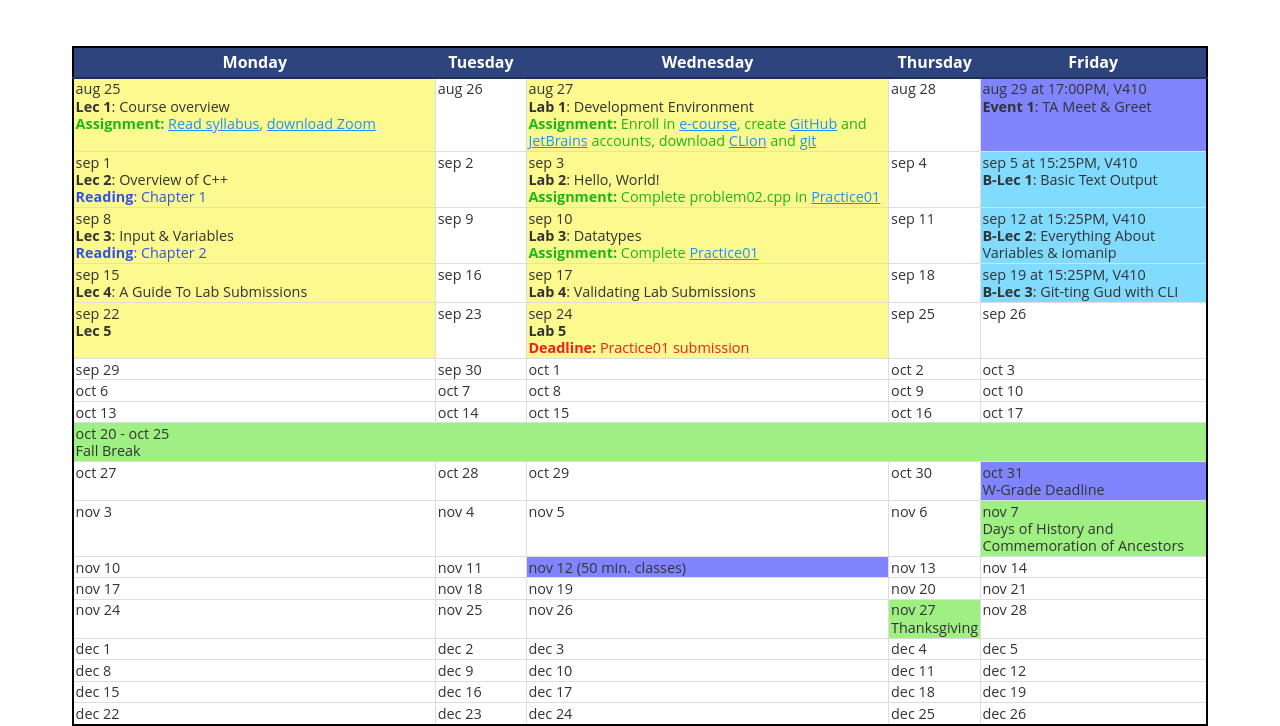
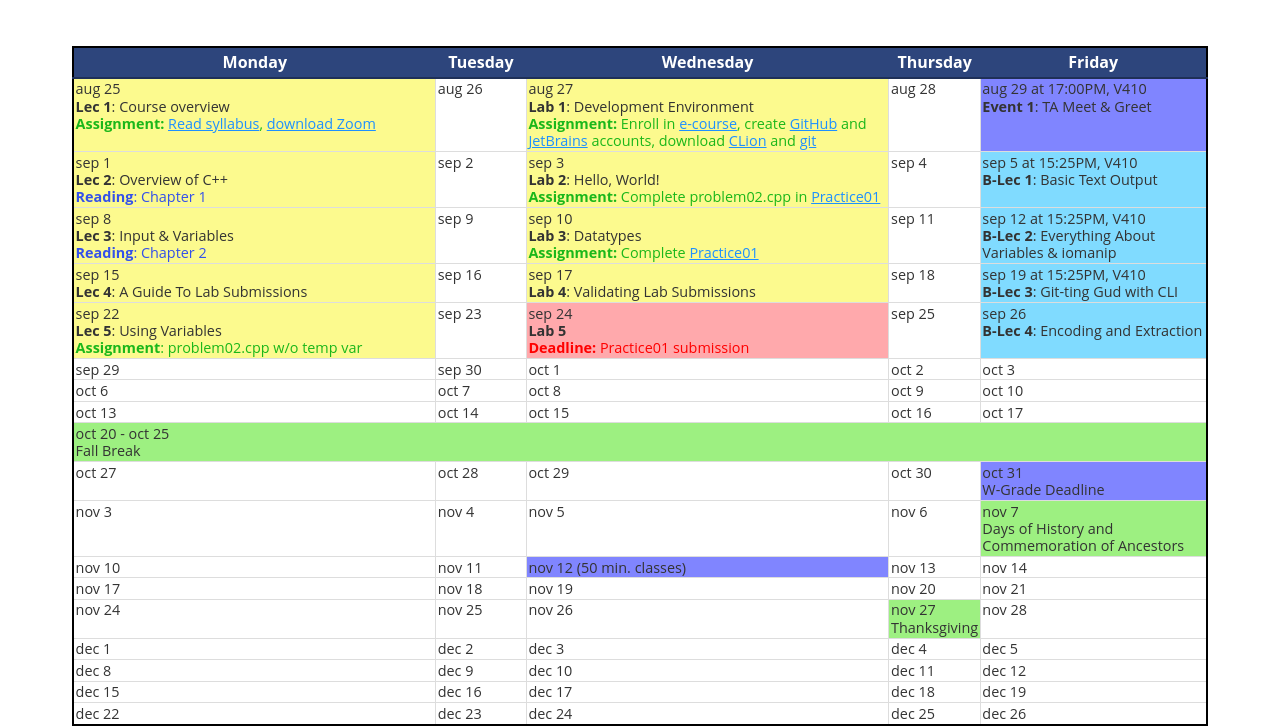
Before and after one commit to lunamaltseva/com122-ta-website, a plain HTML site: page schedule.html in a window 1280 px wide. Shown: the part 80-806 px from the top of the page. Drawn offline with Linux system fonts and the light colour scheme.

Commit message:
Update schedule 22 Sept

```diff
--- a/schedule.html
+++ b/schedule.html
@@ -152,11 +152,14 @@
                 <!-- Mon -->
                 <td class="lecture">
                     sep 22<br>
-                    <b>Lec 5</b>
+                    <b>Lec 5</b>: Using Variables<br>
+                    <span class="assignment">
+                        <b>Assignment</b>: problem02.cpp w/o temp var
+                    </span>
                 </td>
                 <!-- Tue --> <td class="">sep 23</td>
                 <!-- Wed -->
-                <td class="lecture">
+                <td class="important">
                     sep 24<br>
                     <b>Lab 5</b><br>
                     <span class="deadline">
@@ -164,7 +167,11 @@
                     </span>
                 </td>
                 <!-- Thu --> <td class="">sep 25</td>
-                <!-- Fri --> <td class="">sep 26</td>
+                <!-- Fri -->
+                <td class="bonus">
+                    sep 26<br>
+                    <b>B-Lec 4</b>: Encoding and Extraction
+                </td>
             </tr>
 
             <tr>
--- a/styles.css
+++ b/styles.css
@@ -19,7 +19,7 @@ td.bonus {
 }
 
 td.important {
-    background-color: #fc9a9f;
+    background-color: #ffa9ac;
 }
 
 td.holiday {
@@ -35,7 +35,7 @@ td.holiday {
 }
 
 .deadline {
-    color: #f11f1f;
+    color: #ff0000;
 }
 
 * {
```
